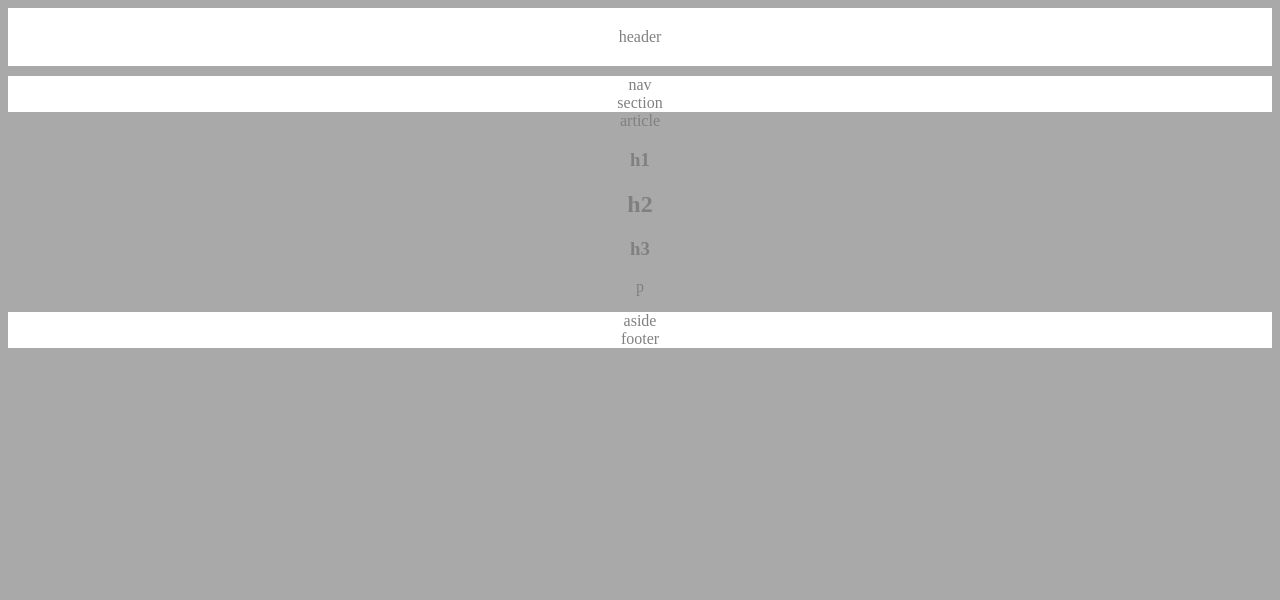
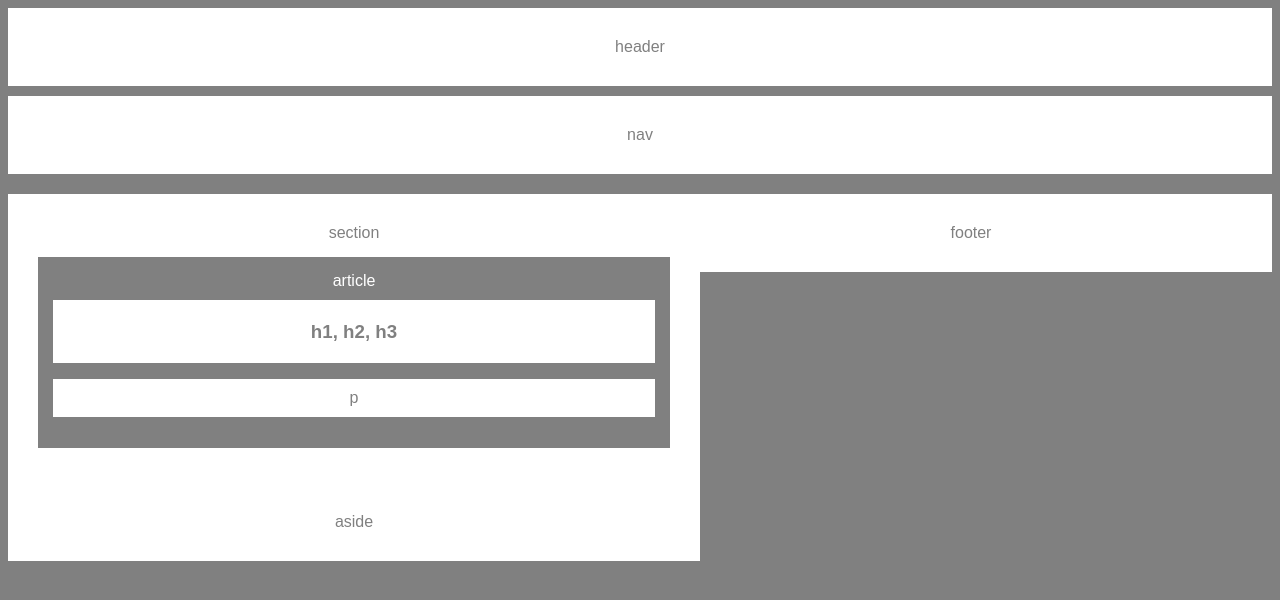
Before and after one commit to reekamaharaj/HW-Wireframe, a plain HTML site: page index.html in a window 1280 px wide. Drawn offline with Linux system fonts and the light colour scheme.

Commit message:
formatting most of the elements

```diff
--- a/index.html
+++ b/index.html
@@ -16,21 +16,26 @@
             nav
         </nav>
 
-        <div>
+        <div id="middle">
+
             <section>
                 section
                 <article>
                     article
-                    <h1>h1</h1> <h2>h2</h2> <h3>h3</h3>
-                    <p>p</p>
+                    <div id="headertext">
+                        <h1>h1, h2, h3</h1>
+                    </div>
+                    <p>
+                        p
+                    </p>
                 </article>
             </section>
+
+            <aside>
+                aside
+            </aside>
+
         </div>
-
-        <aside>
-            aside
-        </aside>
-
         <footer>
             footer
         </footer>
--- a/style.css
+++ b/style.css
@@ -1,31 +1,67 @@
 * {
-    background: darkgrey;
+    background: gray;
     color: gray;
     text-align: center;
+    font-family: sans-serif;
+
 }
 
 header {
     background: white;
-    padding: 20px;
+    padding: 30px;
     margin-bottom: 10px;
 }
 
 nav {
     background: white;
+    padding: 30px;
+    margin-bottom: 20px;
 }
 
 section {
     background: white;
+    padding: 30px;
+    float: left;
+    width: 50%;
+}
+
+article {
+    color: white;
+    padding: 15px;
+    margin-bottom: 5px;
+    margin-top: 15px;
+}
+
+p{
+    padding: 10px;
+    background: white;
+}
+
+h1 {
+    color: gray;
+    background: white;
+}
+
+#headertext {
+    background: white;
+    padding: 2px;
+    margin-top: 10px;
+    margin-bottom: 5px;
 }
 
 aside {
     background: white;
+    padding: 30px;
+    float: left;
+    width: 50%;
 }
 
 footer {
     background: white;
+    padding: 30px;
+    margin-bottom: 10px;
 }
 
-div {
-    background: white;
+#middle {
+    width: 100%;
 }
```
